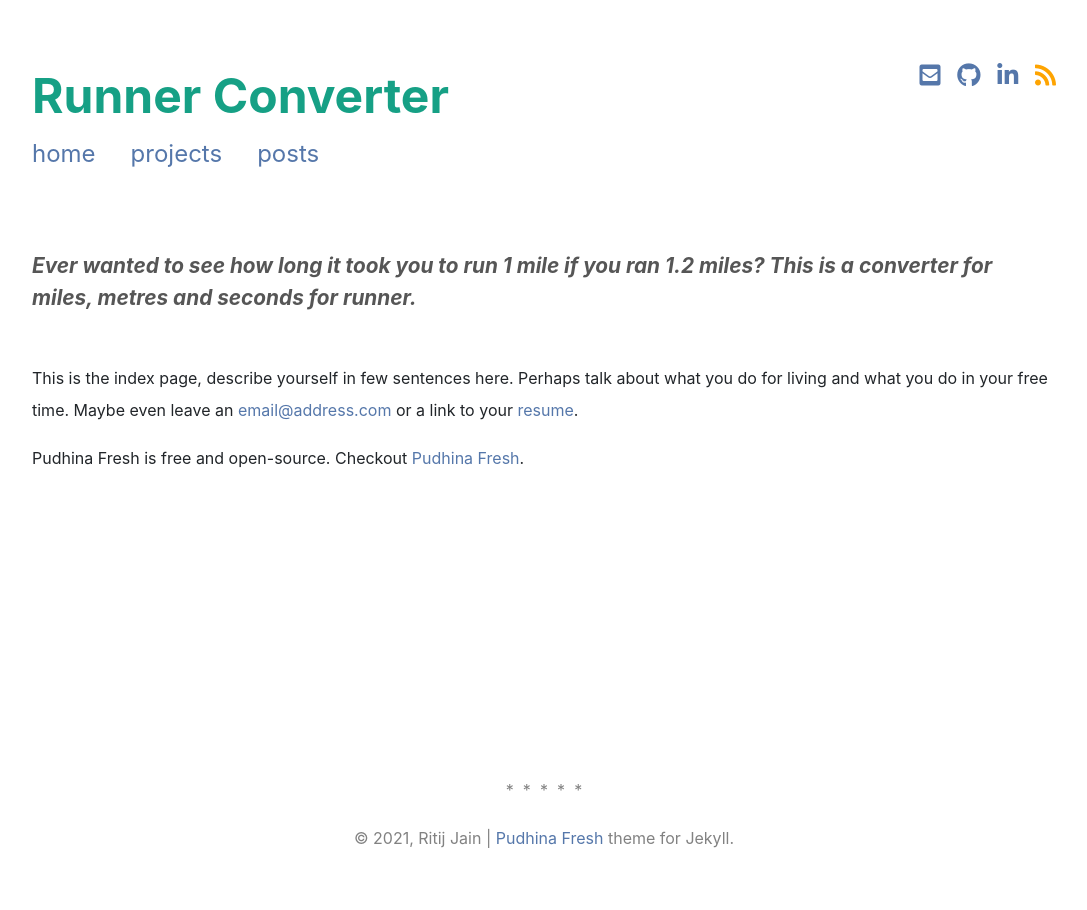
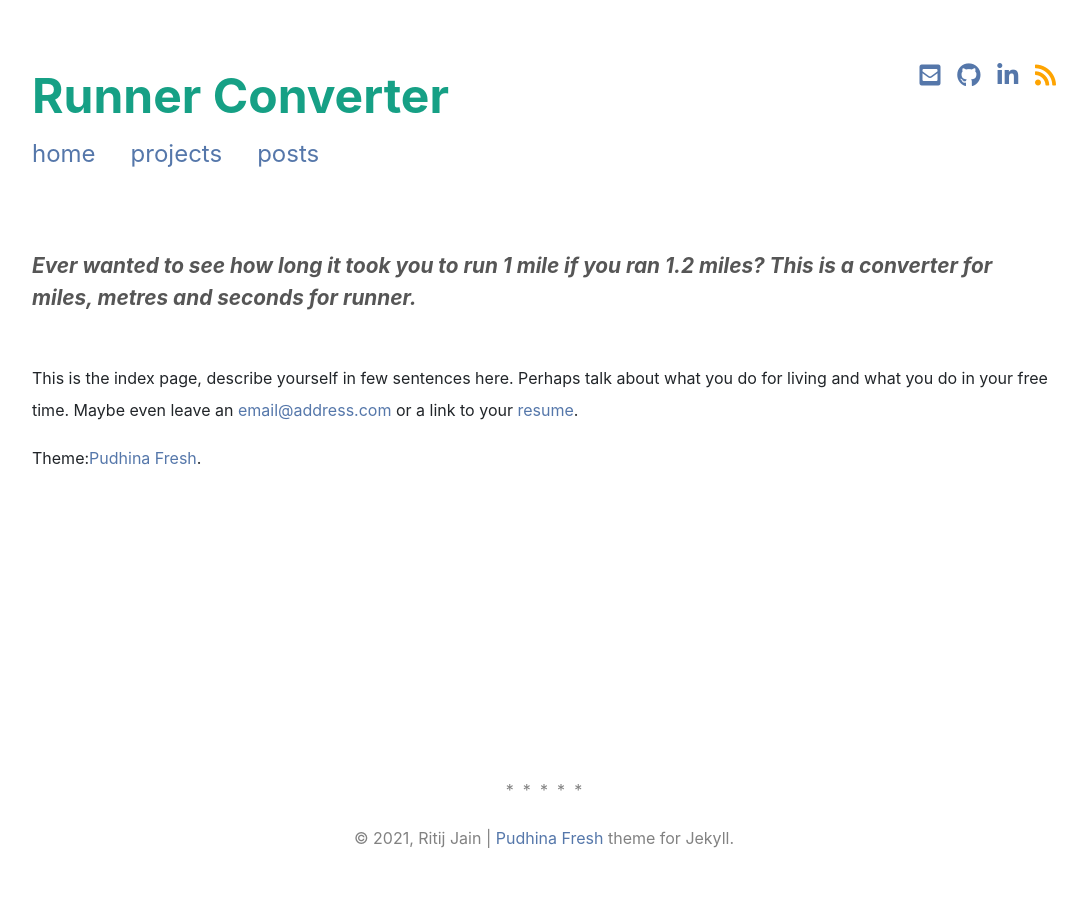
Before and after one commit to stackbit-projects/runner-converter-11436, a Jekyll site: the page built from index.md, in a window 1280 px wide. Shown: the whole page, without its empty margins (96-1183 px from the left). Built offline with Jekyll 4.4.1, drawn with Linux system fonts in a browser that asks for light colours; nearby versions of some CDN libraries; a style sheet for code colours, icons or effects is not loaded.

Commit message:
index.md: changed

```diff
--- a/index.md
+++ b/index.md
@@ -11,7 +11,7 @@ sitemap:
 <br>
 This is the index page, describe yourself in few sentences here. Perhaps talk about what you do for living and what you do in your free time. Maybe even leave an [email@address.com](#) or a link to your [resume](#).
 
-Pudhina Fresh is free and open-source. Checkout [Pudhina Fresh](https://github.com/ritijjain/pudhina-fresh).
+Theme:[Pudhina Fresh](https://github.com/ritijjain/pudhina-fresh).
 
 <br>
 <br>
```
